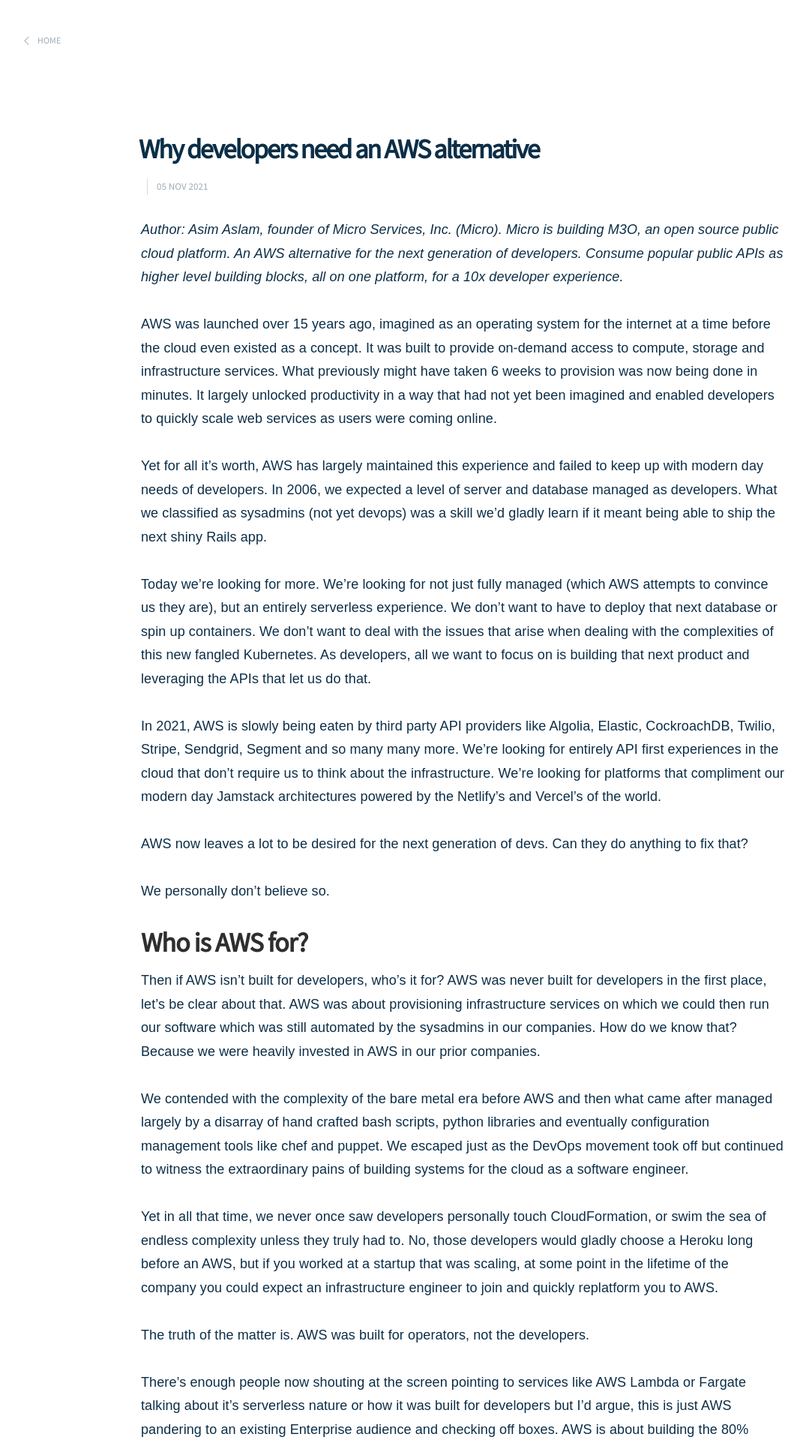
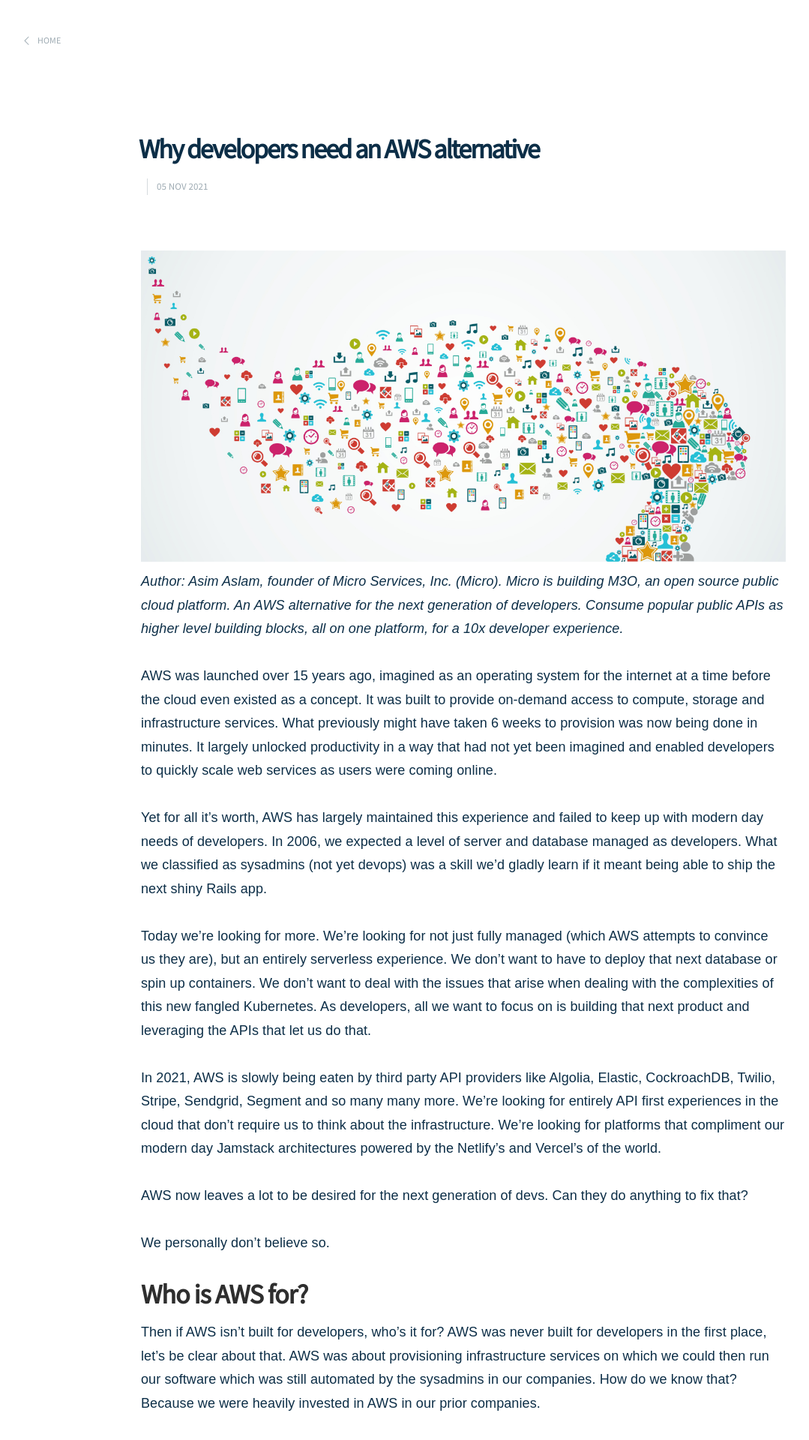
Before and after one commit to m3o/blog.m3o.com, a Jekyll site: the page built from _posts/2021-11-05-why-developers-need-an-aws-alternative.md, in a window 1280 px wide. Shown: the top 1920 px of the page at 75% size, without its empty margins (22-1101 px from the left). Built offline with Jekyll 4.4.1, drawn with Linux system fonts in a browser that asks for light colours; nearby versions of some CDN libraries.

Commit message:
add image

```diff
--- a/_posts/2021-11-05-why-developers-need-an-aws-alternative.md
+++ b/_posts/2021-11-05-why-developers-need-an-aws-alternative.md
@@ -4,6 +4,10 @@
 date:   2021-11-05 10:00:00
 ---
 <br>
+<center>
+<img src="{{ site.baseurl }}/assets/images/xaas.jpg" style="width: 100%; height: auto;" />
+</center>
+
 *Author: Asim Aslam, founder of Micro Services, Inc. (Micro). Micro is building M3O, an open source public cloud platform. An AWS alternative for the next generation of developers. Consume
 popular public APIs as higher level building blocks, all on one platform, for a 10x developer experience.*
 
```
Also changed, not shown: assets/images/xaas.jpg (added).
